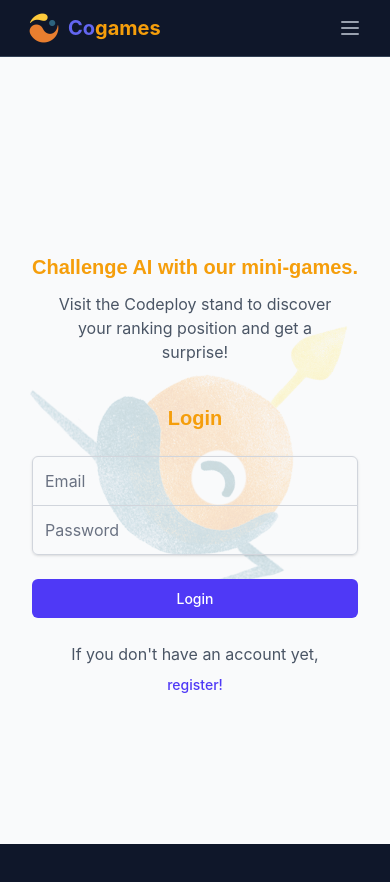
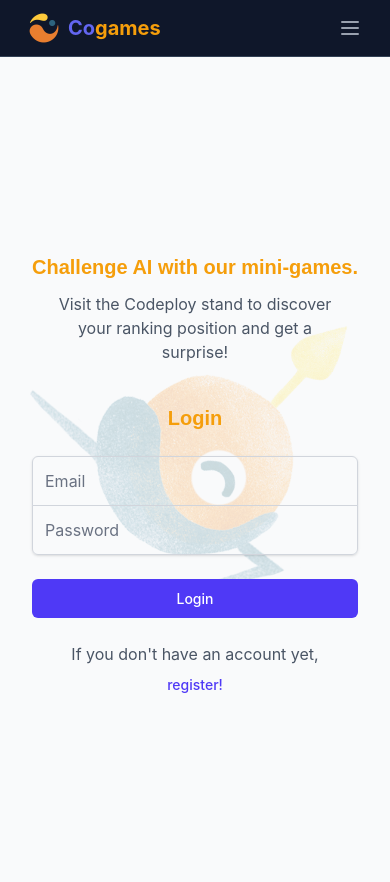
Before and after one commit to alefiaschi96/screebai, a Next.js app: page /en/login in a window 390 px wide. Shown: the top 882 px of the page. Before the commit the page ends 844 px from the top, so only its background shows below. Built offline with nearby package versions, Linux system fonts and the light colour scheme; no server answers.

Commit message:
mobile scroll

```diff
--- a/src/app/globals.css
+++ b/src/app/globals.css
@@ -34,11 +34,12 @@
   overscroll-behavior: none; /* Prevent bounce effect on mobile */
   touch-action: manipulation; /* Optimize for touch */
   -webkit-tap-highlight-color: transparent; /* Remove tap highlight on mobile */
-  height: 100vh;
-  width: 100vw;
+  min-height: 100vh;
+  width: 100%;
   margin: 0;
   padding: 0;
-  overflow: hidden;
+  overflow-x: hidden;
+  overflow-y: auto;
 }
 
 /* Stili per i titoli come in Codeploy */
--- a/src/app/layout.tsx
+++ b/src/app/layout.tsx
@@ -40,9 +40,9 @@
         className={`${geistSans.variable} ${geistMono.variable} antialiased bg-[#0f172a] text-white`}
       >
         <AuthProvider>
-          <div className="flex flex-col h-screen">
+          <div className="flex flex-col min-h-screen">
             <Navbar />
-            <main className="flex-grow overflow-hidden">{children}</main>
+            <main className="flex-grow overflow-y-auto">{children}</main>
           </div>
         </AuthProvider>
       </body>
```
